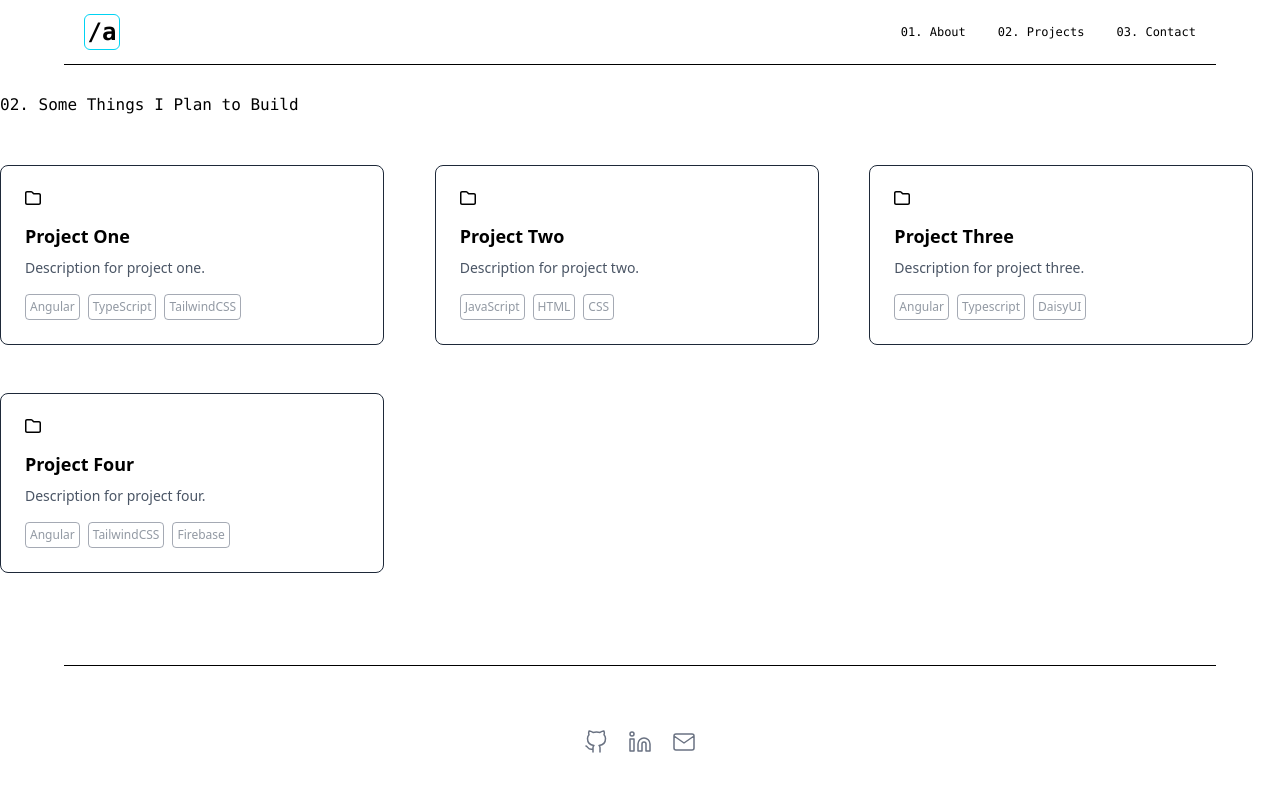
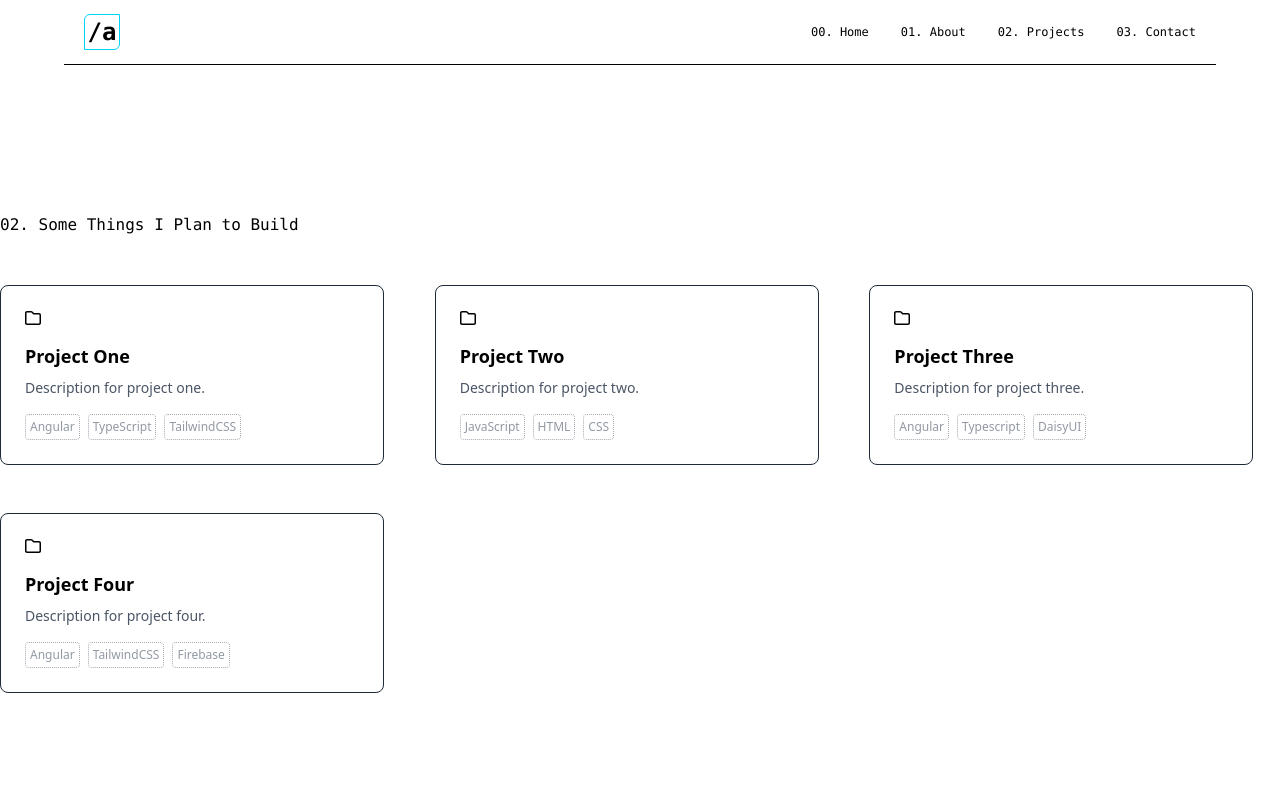
Before and after one commit to alexisnapoles/alexis-portfolio, an Angular app: page /projects in a window 1280 px wide. Shown: the top 791 px of the page. Built offline with nearby package versions, Linux system fonts and the light colour scheme.

Commit message:
modified: (routing + layout) : used withInViewScrolling directive for smooth transition for each page component when clicked, and updated padding for each page component. ToDo: fix form validation (when onSubmit triggered and input fields are left blank, the invalid messages should also appear)

```diff
--- a/src/app/app.config.ts
+++ b/src/app/app.config.ts
@@ -1,5 +1,9 @@
-import { ApplicationConfig, provideBrowserGlobalErrorListeners, provideZoneChangeDetection } from '@angular/core';
-import { provideRouter } from '@angular/router';
+import {
+  ApplicationConfig,
+  provideBrowserGlobalErrorListeners,
+  provideZoneChangeDetection,
+} from '@angular/core';
+import { provideRouter, withInMemoryScrolling } from '@angular/router';
 
 import { routes } from './app.routes';
 
@@ -7,6 +11,12 @@ export const appConfig: ApplicationConfig = {
   providers: [
     provideBrowserGlobalErrorListeners(),
     provideZoneChangeDetection({ eventCoalescing: true }),
-    provideRouter(routes)
-  ]
+    provideRouter(
+      routes,
+      withInMemoryScrolling({
+        anchorScrolling: 'enabled',
+        scrollPositionRestoration: 'enabled',
+      })
+    ),
+  ],
 };
--- a/src/app/app.html
+++ b/src/app/app.html
@@ -1,3 +1,5 @@
 <app-header />
-<router-outlet />
+<main class="pt-16">
+  <router-outlet />
+</main>
 <app-footer />
--- a/src/app/app.routes.ts
+++ b/src/app/app.routes.ts
@@ -1,5 +1,4 @@
 import { Routes } from '@angular/router';
-
 export const routes: Routes = [
   {
     path: '',
--- a/src/app/pages/about/about.html
+++ b/src/app/pages/about/about.html
@@ -1,4 +1,4 @@
-<section class="container mx-auto p-4 mt-25 mb-48 text-shadow-white" id="about">
+<section class="container mx-auto py-48 text-shadow-white" id="about">
   <a class="font-mono text-base hover:text-cyan-500">01. About Me</a>
   <div class="grid grid-cols-2 gap-20 md:grid-cols-[1fr, 340px] items-start">
     <div class="w-[50svw] max-w-none text-gray-900/80">
--- a/src/app/pages/home/home.html
+++ b/src/app/pages/home/home.html
@@ -1,4 +1,4 @@
-<div>
+<div id="home" class="py-26">
   <app-hero-banner />
   <app-about />
   <app-projects />
--- a/src/app/pages/projects/projects.html
+++ b/src/app/pages/projects/projects.html
@@ -1,4 +1,4 @@
-<section class="container mx-auto py-23 text-shadow-white" id="projects">
+<section class="container mx-auto py-37 text-shadow-white" id="projects">
   <a class="font-mono text-base hover:text-cyan-500">02. Some Things I Plan to Build</a>
   <div class="mt-6 grid gap-6 md:grid-cols-2 lg:grid-cols-3 items-center">
     @for (projects of allProjects(); track projects.id) {
--- a/src/app/pages/projects/projects.ts
+++ b/src/app/pages/projects/projects.ts
@@ -1,5 +1,5 @@
 import { ProjectInterface, PROJECTLIST } from './../../shared/models/interfaces/project-interface';
-import { Component, signal, output } from '@angular/core';
+import { Component, signal } from '@angular/core';
 import { ProjectCard } from '../../shared/components/project-card/project-card';
 
 @Component({
--- a/src/app/shared/components/header/header.html
+++ b/src/app/shared/components/header/header.html
@@ -2,16 +2,16 @@
   <div class="h-16 flex items-center justify-between px-5">
     <a routerLink="/">
       <span
-        class="grid h-9 w-9 place-items-center rounded-md border border-cyan-400 text-2xl hover:border-cyan-300 font-mono font-bold"
+        class="grid h-9 w-9 place-items-center rounded-tl-md rounded-br-md border border-cyan-400 text-2xl hover:border-cyan-300 font-mono font-bold"
         >/a</span
       >
       <span class="sr-only">Home</span>
     </a>
-    <!-- note to self [delet after]: hidden md:flex this hides the navigation options when in md breakpoint -->
     <nav class="hidden md:flex items-center gap-8 font-mono text-xs">
-      <a routerLink="/about" class="hover:text-cyan-400">01. About</a>
-      <a routerLink="/projects" class="hover:text-cyan-400">02. Projects</a>
-      <a routerLink="/contact" class="hover:text-cyan-400">03. Contact</a>
+      <a [routerLink]="[]" fragment="home" class="hover:text-cyan-400">00. Home</a>
+      <a [routerLink]="[]" fragment="about" class="hover:text-cyan-400">01. About</a>
+      <a [routerLink]="[]" fragment="projects" class="hover:text-cyan-400">02. Projects</a>
+      <a [routerLink]="[]" fragment="contact" class="hover:text-cyan-400">03. Contact</a>
     </nav>
   </div>
 </header>
--- a/src/app/shared/components/header/header.ts
+++ b/src/app/shared/components/header/header.ts
@@ -1,5 +1,5 @@
 import { Component } from '@angular/core';
-import { Router, RouterLink } from '@angular/router';
+import { RouterLink } from '@angular/router';
 
 @Component({
   selector: 'app-header',
--- a/src/app/shared/components/project-card/project-card.html
+++ b/src/app/shared/components/project-card/project-card.html
@@ -21,9 +21,11 @@
   <p class="mt-2 text-sm text-gray-600 font-light">
     {{ project().description }}
   </p>
-  <ul class="mt-4 flex flex-wrap gap-2 text-xs text-gray-600/60">
+  <ul class="mt-4 flex flex-wrap gap-2 text-gray-600/60">
     @for (tags of project().tags; track $index) {
-    <li class="border border-gray-500/60 p-1 rounded-sm">{{ tags }}</li>
+    <li class="border border-dotted border-gray-500/60 p-1 rounded-sm text-xs font-extralight">
+      {{ tags }}
+    </li>
     }
   </ul>
 </article>
--- a/src/styles.css
+++ b/src/styles.css
@@ -1 +1,4 @@
 @import 'tailwindcss';
+html {
+  scroll-behavior: smooth;
+}
```
